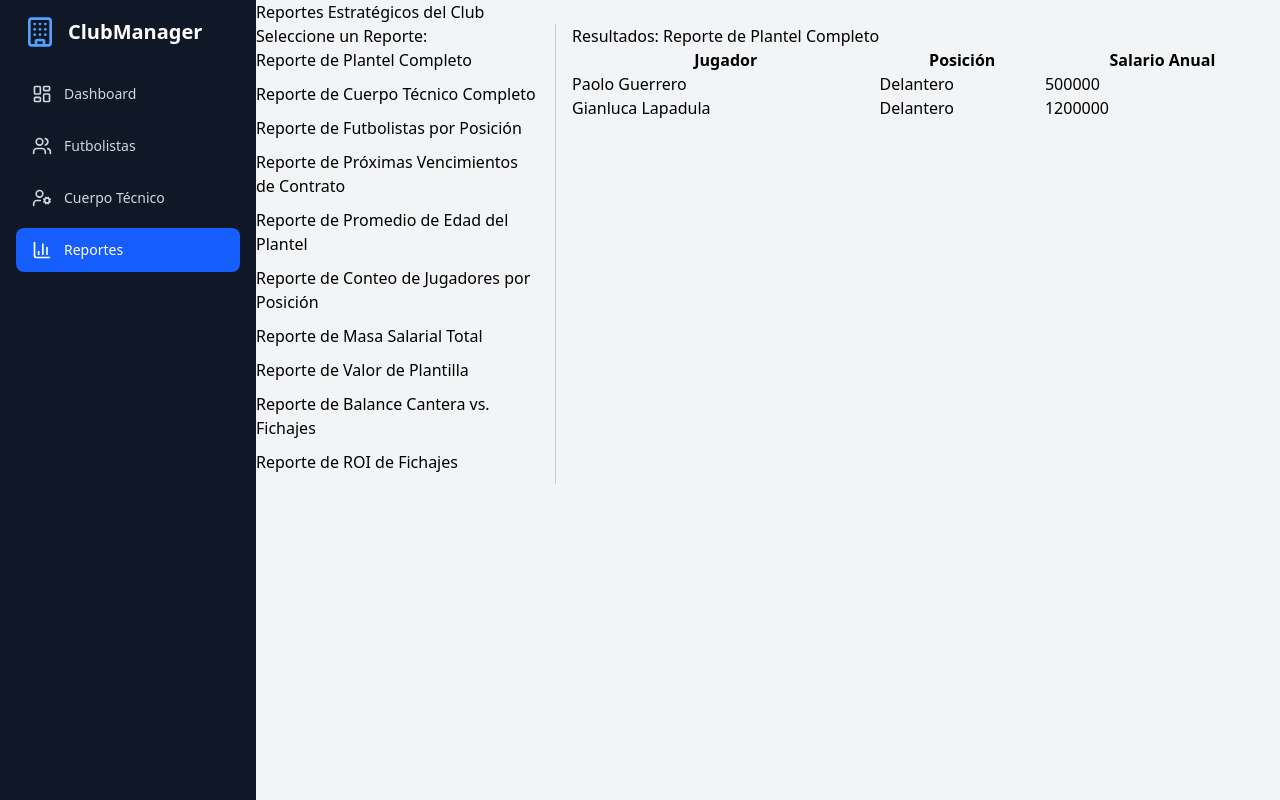
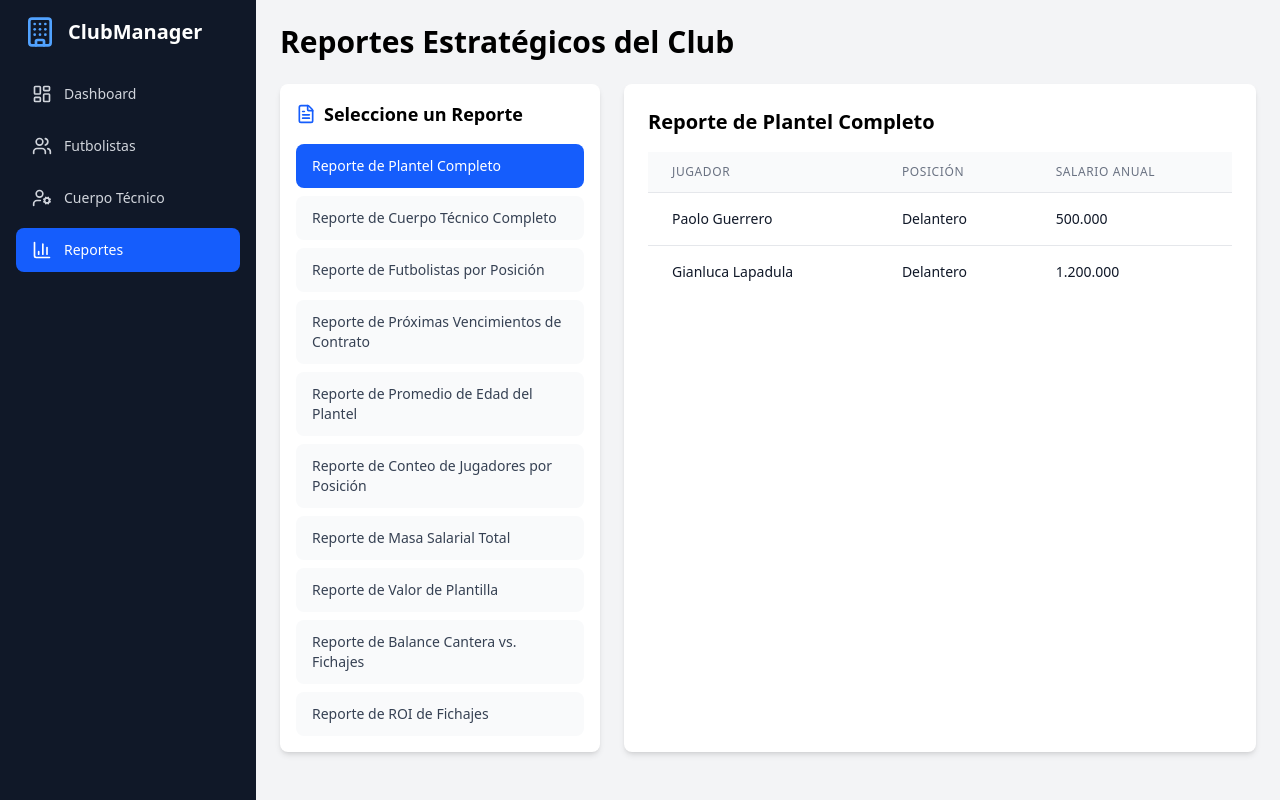
Before and after one commit to Miguel-Taco/BD2-PROYECTO-SISTEMA_GESTION_CLUB, a React (Vite) app in the folder frontend/: page /reportes in a window 1280 px wide. Both pictures are taken after a click on the button "Reporte de Plantel Completo". Built offline with nearby package versions, Linux system fonts and the light colour scheme.

Commit message:
correciones de los reportes, estilos agregados y parceos, etc

```diff
--- a/frontend/src/index.css
+++ b/frontend/src/index.css
@@ -1 +1,16 @@
 @import 'tailwindcss';
+
+@keyframes modal-pop {
+  0% {
+    opacity: 0;
+    transform: scale(0.95);
+  }
+  100% {
+    opacity: 1;
+    transform: scale(1);
+  }
+}
+
+.animate-modal-pop {
+  animation: modal-pop 0.2s ease-out;
+}
--- a/frontend/src/pages/GestionFutbolistas.jsx
+++ b/frontend/src/pages/GestionFutbolistas.jsx
@@ -60,13 +60,23 @@ export default function GestionFutbolistas() {
       const nuevoFutbolista = {
         id_futbolista: Date.now(),
         ...formData,
+        id_pais: parseInt(formData.id_pais),
+        id_posicion: parseInt(formData.id_posicion),
+        id_club: parseInt(formData.id_club),
         valor_mercado: parseFloat(formData.valor_mercado),
       };
       setFutbolistas([...futbolistas, nuevoFutbolista]);
     } else if (modalMode === 'EDIT') {
       setFutbolistas(futbolistas.map(f =>
         f.id_futbolista === currentFutbolista.id_futbolista
-        ? { ...f, ...formData, valor_mercado: parseFloat(formData.valor_mercado) }
+        ? {
+          ...f,
+          ...formData,
+          id_pais: parseInt(formData.id_pais),
+          id_posicion: parseInt(formData.id_posicion),
+          id_club: parseInt(formData.id_club),
+          valor_mercado: parseFloat(formData.valor_mercado)
+         }
         : f
       ));
     }
--- a/frontend/src/pages/GestionTecnicos.jsx
+++ b/frontend/src/pages/GestionTecnicos.jsx
@@ -59,12 +59,19 @@ export default function GestionTecnicos() {
       const nuevoTecnico = {
         id_tecnico: Date.now(),
         ...formData,
+        id_pais: parseInt(formData.id_pais),
+        id_club: parseInt(formData.id_club),
       };
       setTecnicos([...tecnicos, nuevoTecnico]);
     } else if (modalMode === 'EDIT') {
       setTecnicos(tecnicos.map(t =>
         t.id_tecnico === currentTecnico.id_tecnico
-        ? { ...t, ...formData }
+        ? {
+          ...t,
+          ...formData,
+          id_pais: parseInt(formData.id_pais),
+          id_club: parseInt(formData.id_club),
+        }
         : t
       ));
     }
--- a/frontend/src/pages/Reportes.jsx
+++ b/frontend/src/pages/Reportes.jsx
@@ -1,4 +1,5 @@
 import React, { useState } from 'react';
+import { FileText, Loader2 } from 'lucide-react';
 
 // Lista de los 10 reportes
 const listaReportes = [
@@ -20,7 +21,7 @@ const mockReporteData = [
   { 'Jugador': 'Gianluca Lapadula', 'Posición': 'Delantero', 'Salario Anual': 1200000 },
 ];
 
-function Reportes() {
+export default function Reportes() {
   const [reporteActivo, setReporteActivo] = useState(null);
   const [datosReporte, setDatosReporte] = useState([]);
   const [cargando, setCargando] = useState(false);
@@ -31,29 +32,37 @@ function Reportes() {
     setReporteActivo(reporte);
     setDatosReporte([]);
 
-    // 1. Aquí llamarías a tu procedimiento almacenado de reporte
-    // (Ej: GET /api/reportes/1)
-
-    // 2. Simulación de la respuesta (el SYS_REFCURSOR)
+    // Simulación de llamada a API
     setTimeout(() => {
       setDatosReporte(mockReporteData);
       setCargando(false);
-    }, 1000); // Simula una carga de 1 segundo
+    }, 1000);
   };
 
   return (
-    <div>
-      <h2>Reportes Estratégicos del Club</h2>
-      <div style={{ display: 'flex' }}>
-        <div style={{ width: '300px', borderRight: '1px solid #ccc', paddingRight: '1rem' }}>
-          <h4>Seleccione un Reporte:</h4>
-          <ul style={{ listStyle: 'none', padding: 0 }}>
+    <div className="p-6">
+      <h1 className="text-3xl font-bold mb-6">Reportes Estratégicos del Club</h1>
+
+      <div className="flex gap-6">
+        {/* Panel de selección de reportes */}
+        <div className="w-80 bg-white rounded-lg shadow-md p-4">
+          <h3 className="text-lg font-semibold mb-4 flex items-center">
+            <FileText size={20} className="mr-2 text-blue-600" />
+            Seleccione un Reporte
+          </h3>
+          <ul className="space-y-2">
             {listaReportes.map(r => (
-              <li key={r.id} style={{ marginBottom: '10px' }}>
+              <li key={r.id}>
                 <button
                   onClick={() => handleEjecutarReporte(r)}
                   disabled={cargando}
-                  style={{ width: '100%', textAlign: 'left' }}
+                  className={`w-full text-left px-4 py-3 rounded-lg transition-colors text-sm
+                    ${reporteActivo?.id === r.id
+                      ? 'bg-blue-600 text-white'
+                      : 'bg-gray-50 hover:bg-gray-100 text-gray-700'
+                    }
+                    ${cargando ? 'opacity-50 cursor-not-allowed' : ''}
+                  `}
                 >
                   {r.nombre}
                 </button>
@@ -62,30 +71,55 @@ function Reportes() {
           </ul>
         </div>
 
-        <div style={{ flex: 1, paddingLeft: '1rem' }}>
         {/* Área de visualización del reporte */}
-          {!reporteActivo && <p>Seleccione un reporte de la lista para ver los datos.</p>}
+        <div className="flex-1 bg-white rounded-lg shadow-md p-6">
+          {!reporteActivo && (
+            <div className="flex flex-col items-center justify-center h-64 text-gray-400">
+              <FileText size={64} className="mb-4" />
+              <p className="text-lg">Seleccione un reporte de la lista para visualizar los datos</p>
+            </div>
+          )}
 
-          {cargando && <p>Cargando datos del reporte...</p>}
+          {cargando && (
+            <div className="flex flex-col items-center justify-center h-64">
+              <Loader2 size={48} className="animate-spin text-blue-600 mb-4" />
+              <p className="text-gray-600">Cargando datos del reporte...</p>
+            </div>
+          )}
 
-          {datosReporte.length > 0 && (
+          {datosReporte.length > 0 && !cargando && (
             <div>
-              <h3>Resultados: {reporteActivo.nombre}</h3>
-              <table border="1" width="100%">
-                <thead>
+              <h2 className="text-xl font-semibold mb-4">{reporteActivo.nombre}</h2>
+              <div className="overflow-x-auto">
+                <table className="min-w-full divide-y divide-gray-200">
+                  <thead className="bg-gray-50">
                     <tr>
-                    {/* Lee las cabeceras del primer objeto de datos */}
-                    {Object.keys(datosReporte[0]).map(key => <th key={key}>{key}</th>)}
+                      {Object.keys(datosReporte[0]).map(key => (
+                        <th
+                          key={key}
+                          className="px-6 py-3 text-left text-xs font-medium text-gray-500 uppercase tracking-wider"
+                        >
+                          {key}
+                        </th>
+                      ))}
                     </tr>
                   </thead>
-                <tbody>
+                  <tbody className="bg-white divide-y divide-gray-200">
                     {datosReporte.map((fila, index) => (
-                    <tr key={index}>
-                      {Object.values(fila).map((valor, i) => <td key={i}>{valor}</td>)}
+                      <tr key={index} className="hover:bg-gray-50">
+                        {Object.values(fila).map((valor, i) => (
+                          <td key={i} className="px-6 py-4 whitespace-nowrap text-sm text-gray-900">
+                            {typeof valor === 'number' && valor > 1000
+                              ? valor.toLocaleString('es-ES')
+                              : valor
+                            }
+                          </td>
+                        ))}
                       </tr>
                     ))}
                   </tbody>
                 </table>
+              </div>
             </div>
           )}
         </div>
@@ -93,5 +127,3 @@ function Reportes() {
     </div>
   );
 }
-
-export default Reportes;
```
Lines whose indentation alone changed are shown as unchanged.
